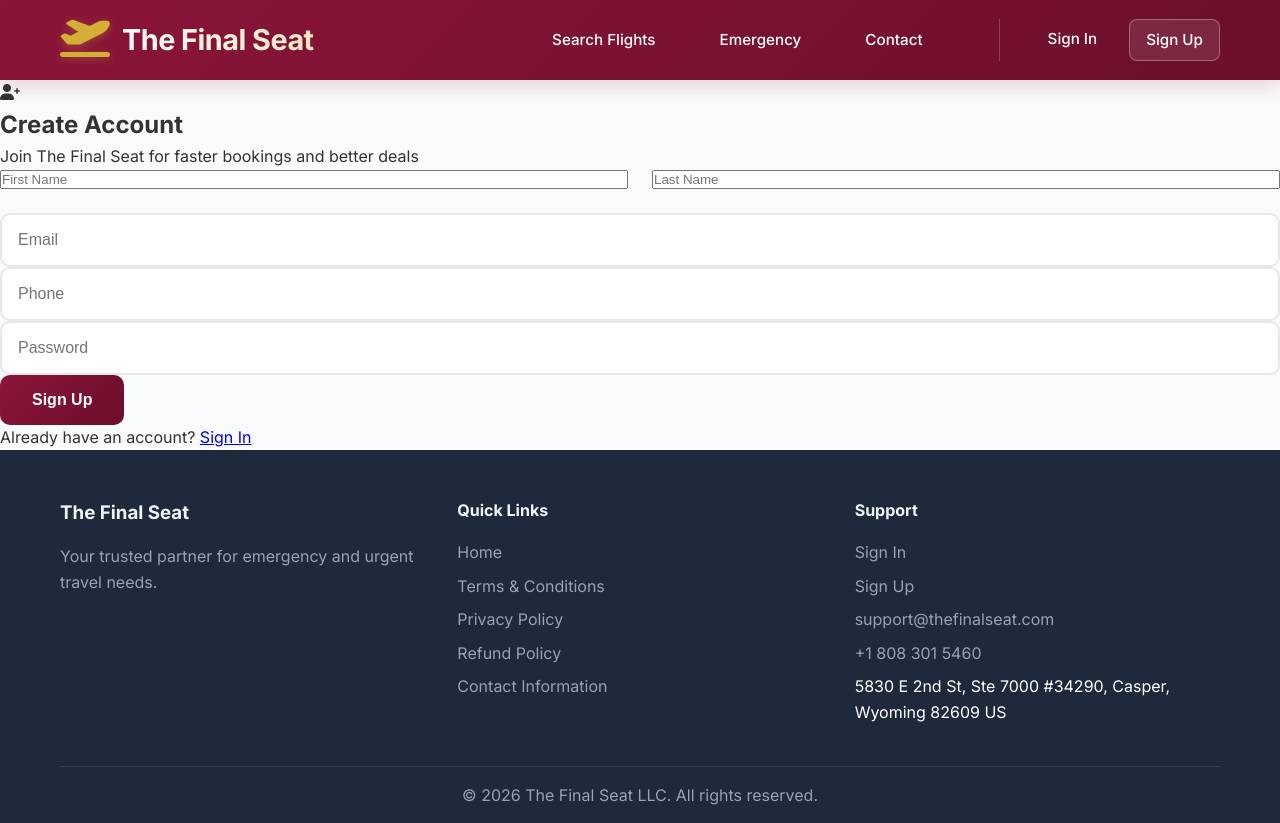
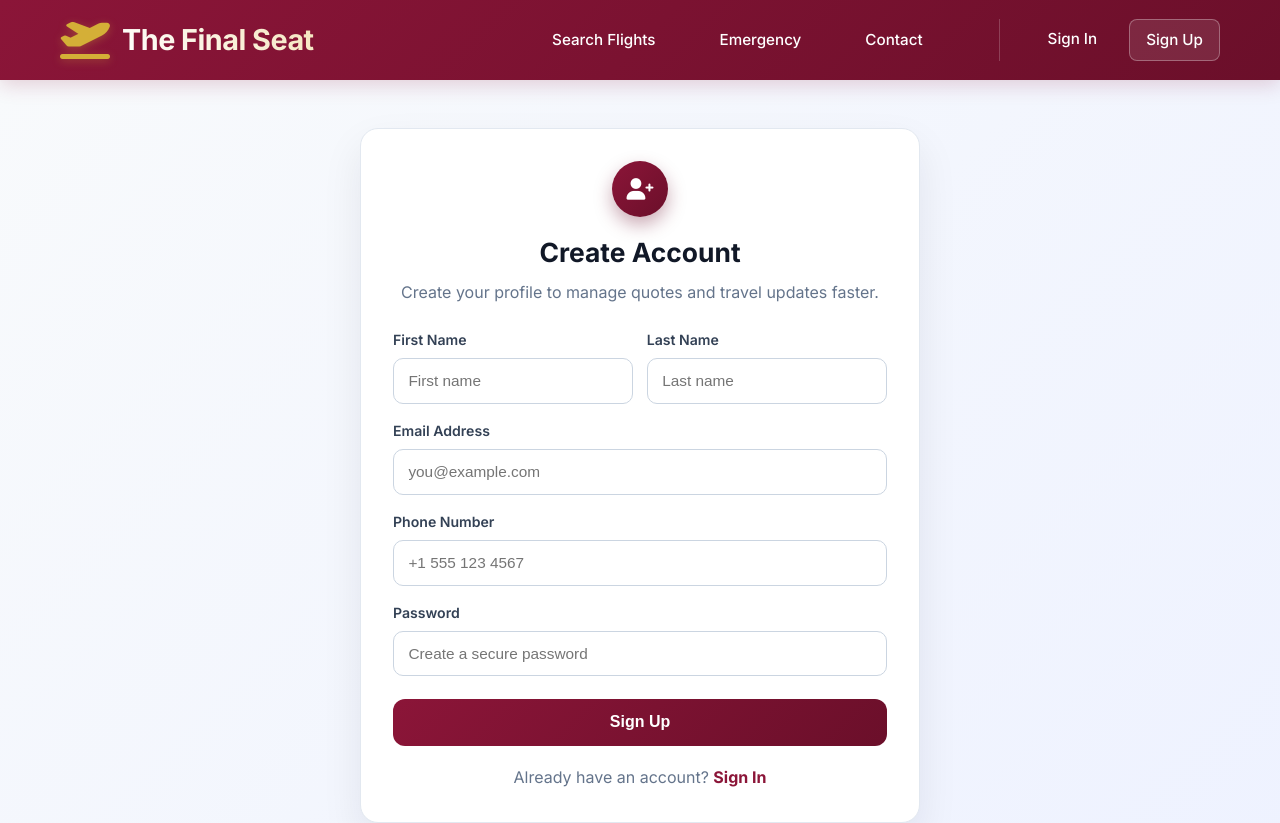
Before and after one commit to vian1608/thefinalseat, a React (Create React App) app in the folder frontend/: page /signup in a window 1280 px wide. Shown: the top 823 px of the page. Built offline with nearby package versions, Linux system fonts and the light colour scheme; the HTML template or start-up script is replaced by a standard one.

Commit message:
updated sign in & signup page

```diff
--- a/frontend/src/components/Header.js
+++ b/frontend/src/components/Header.js
@@ -63,10 +63,10 @@ function Header() {
             }
           }}
         >
-          <a href="#search" className="nav-link">
+          <a href="/#search" className="nav-link">
             Search Flights
           </a>
-          <a href="#emergency" className="nav-link">
+          <a href="/#emergency" className="nav-link">
             Emergency
           </a>
           <Link to="/contact" className="nav-link">
--- a/frontend/src/pages/Auth.css
+++ b/frontend/src/pages/Auth.css
@@ -1 +1,164 @@
-/* Auth pages specific styles */
+/* Auth pages */
+.auth-page {
+  min-height: calc(100vh - 180px);
+  padding: 3rem 1rem;
+  display: flex;
+  align-items: center;
+  justify-content: center;
+  background: linear-gradient(135deg, #f8fafc 0%, #eef2ff 100%);
+}
+
+.auth-container {
+  width: 100%;
+  max-width: 560px;
+}
+
+.auth-card {
+  background: #ffffff;
+  border: 1px solid #e2e8f0;
+  border-radius: 18px;
+  box-shadow: 0 18px 40px rgba(15, 23, 42, 0.08);
+  padding: 2rem;
+}
+
+.auth-header {
+  text-align: center;
+  margin-bottom: 1.5rem;
+}
+
+.auth-icon {
+  width: 56px;
+  height: 56px;
+  margin: 0 auto 0.85rem;
+  border-radius: 50%;
+  display: flex;
+  align-items: center;
+  justify-content: center;
+  color: #ffffff;
+  background: linear-gradient(135deg, #8b1538 0%, #6b0f2a 100%);
+  box-shadow: 0 8px 18px rgba(107, 15, 42, 0.35);
+}
+
+.auth-icon i {
+  font-size: 1.35rem;
+}
+
+.auth-header h2 {
+  margin: 0 0 0.4rem;
+  color: #111827;
+  font-size: 1.65rem;
+}
+
+.auth-header p {
+  margin: 0;
+  color: #64748b;
+}
+
+.auth-form {
+  display: flex;
+  flex-direction: column;
+  gap: 1rem;
+}
+
+.auth-grid {
+  display: grid;
+  grid-template-columns: 1fr 1fr;
+  gap: 0.85rem;
+}
+
+.auth-input-group {
+  display: flex;
+  flex-direction: column;
+  gap: 0.42rem;
+}
+
+.auth-input-group label {
+  font-size: 0.88rem;
+  font-weight: 600;
+  color: #334155;
+}
+
+.auth-input-group input {
+  width: 100%;
+  border: 1px solid #cbd5e1;
+  border-radius: 10px;
+  padding: 0.8rem 0.9rem;
+  font-size: 0.96rem;
+  color: #0f172a;
+  background: #ffffff;
+  transition: border-color 0.2s ease, box-shadow 0.2s ease;
+}
+
+.auth-input-group input:focus {
+  outline: none;
+  border-color: #8b1538;
+  box-shadow: 0 0 0 3px rgba(139, 21, 56, 0.12);
+}
+
+.auth-submit-btn {
+  margin-top: 0.4rem;
+  border: none;
+  border-radius: 12px;
+  padding: 0.9rem 1.15rem;
+  color: #ffffff;
+  font-size: 1rem;
+  font-weight: 700;
+  cursor: pointer;
+  background: linear-gradient(135deg, #8b1538 0%, #6b0f2a 100%);
+  transition: transform 0.2s ease, box-shadow 0.2s ease, opacity 0.2s ease;
+}
+
+.auth-submit-btn:hover:not(:disabled) {
+  transform: translateY(-1px);
+  box-shadow: 0 10px 22px rgba(107, 15, 42, 0.35);
+}
+
+.auth-submit-btn:disabled {
+  opacity: 0.7;
+  cursor: not-allowed;
+}
+
+.error-message {
+  border: 1px solid #fecaca;
+  background: #fff1f2;
+  color: #be123c;
+  border-radius: 10px;
+  padding: 0.75rem 0.85rem;
+  font-size: 0.92rem;
+}
+
+.auth-footer {
+  margin-top: 1.2rem;
+  text-align: center;
+}
+
+.auth-footer p {
+  margin: 0;
+  color: #64748b;
+}
+
+.auth-footer a {
+  color: #8b1538;
+  font-weight: 700;
+  text-decoration: none;
+}
+
+.auth-footer a:hover {
+  text-decoration: underline;
+}
+
+@media (max-width: 640px) {
+  .auth-page {
+    padding: 1.4rem 0.85rem;
+    align-items: flex-start;
+  }
+
+  .auth-card {
+    padding: 1.2rem;
+    border-radius: 14px;
+  }
+
+  .auth-grid {
+    grid-template-columns: 1fr;
+  }
+}
--- a/frontend/src/pages/SignIn.js
+++ b/frontend/src/pages/SignIn.js
@@ -37,33 +37,37 @@ function SignIn() {
               <i className="fas fa-user-circle"></i>
             </div>
             <h2>Welcome Back</h2>
-            <p>Sign in to your account at The Final Seat</p>
+            <p>Sign in to continue your travel planning with The Final Seat LLC.</p>
           </div>
 
-          <form onSubmit={handleSubmit}>
+          <form onSubmit={handleSubmit} className="auth-form">
             {error && <div className="error-message">{error}</div>}
 
-            <div className="form-group">
+            <div className="auth-input-group">
+              <label htmlFor="signin-email">Email Address</label>
               <input
+                id="signin-email"
                 type="email"
-                placeholder="Email"
+                placeholder="you@example.com"
                 value={formData.email}
                 onChange={(e) => setFormData({ ...formData, email: e.target.value })}
                 required
               />
             </div>
 
-            <div className="form-group">
+            <div className="auth-input-group">
+              <label htmlFor="signin-password">Password</label>
               <input
+                id="signin-password"
                 type="password"
-                placeholder="Password"
+                placeholder="Enter your password"
                 value={formData.password}
                 onChange={(e) => setFormData({ ...formData, password: e.target.value })}
                 required
               />
             </div>
 
-            <button type="submit" className="btn-primary" disabled={loading}>
+            <button type="submit" className="auth-submit-btn" disabled={loading}>
               {loading ? 'Signing in...' : 'Sign In'}
             </button>
           </form>
--- a/frontend/src/pages/SignUp.js
+++ b/frontend/src/pages/SignUp.js
@@ -43,60 +43,74 @@ function SignUp() {
               <i className="fas fa-user-plus"></i>
             </div>
             <h2>Create Account</h2>
-            <p>Join The Final Seat for faster bookings and better deals</p>
+            <p>Create your profile to manage quotes and travel updates faster.</p>
           </div>
 
-          <form onSubmit={handleSubmit}>
+          <form onSubmit={handleSubmit} className="auth-form">
             {error && <div className="error-message">{error}</div>}
 
-            <div className="form-row">
+            <div className="auth-grid">
+              <div className="auth-input-group">
+                <label htmlFor="signup-first-name">First Name</label>
               <input
+                id="signup-first-name"
                 type="text"
-                placeholder="First Name"
+                placeholder="First name"
                 value={formData.firstName}
                 onChange={(e) => setFormData({ ...formData, firstName: e.target.value })}
                 required
               />
+              </div>
+              <div className="auth-input-group">
+                <label htmlFor="signup-last-name">Last Name</label>
               <input
+                id="signup-last-name"
                 type="text"
-                placeholder="Last Name"
+                placeholder="Last name"
                 value={formData.lastName}
                 onChange={(e) => setFormData({ ...formData, lastName: e.target.value })}
                 required
               />
+              </div>
             </div>
 
-            <div className="form-group">
+            <div className="auth-input-group">
+              <label htmlFor="signup-email">Email Address</label>
               <input
+                id="signup-email"
                 type="email"
-                placeholder="Email"
+                placeholder="you@example.com"
                 value={formData.email}
                 onChange={(e) => setFormData({ ...formData, email: e.target.value })}
                 required
               />
             </div>
 
-            <div className="form-group">
+            <div className="auth-input-group">
+              <label htmlFor="signup-phone">Phone Number</label>
               <input
+                id="signup-phone"
                 type="tel"
-                placeholder="Phone"
+                placeholder="+1 555 123 4567"
                 value={formData.phone}
                 onChange={(e) => setFormData({ ...formData, phone: e.target.value })}
                 required
               />
             </div>
 
-            <div className="form-group">
+            <div className="auth-input-group">
+              <label htmlFor="signup-password">Password</label>
               <input
+                id="signup-password"
                 type="password"
-                placeholder="Password"
+                placeholder="Create a secure password"
                 value={formData.password}
                 onChange={(e) => setFormData({ ...formData, password: e.target.value })}
                 required
               />
             </div>
 
-            <button type="submit" className="btn-primary" disabled={loading}>
+            <button type="submit" className="auth-submit-btn" disabled={loading}>
               {loading ? 'Creating account...' : 'Sign Up'}
             </button>
           </form>
```
